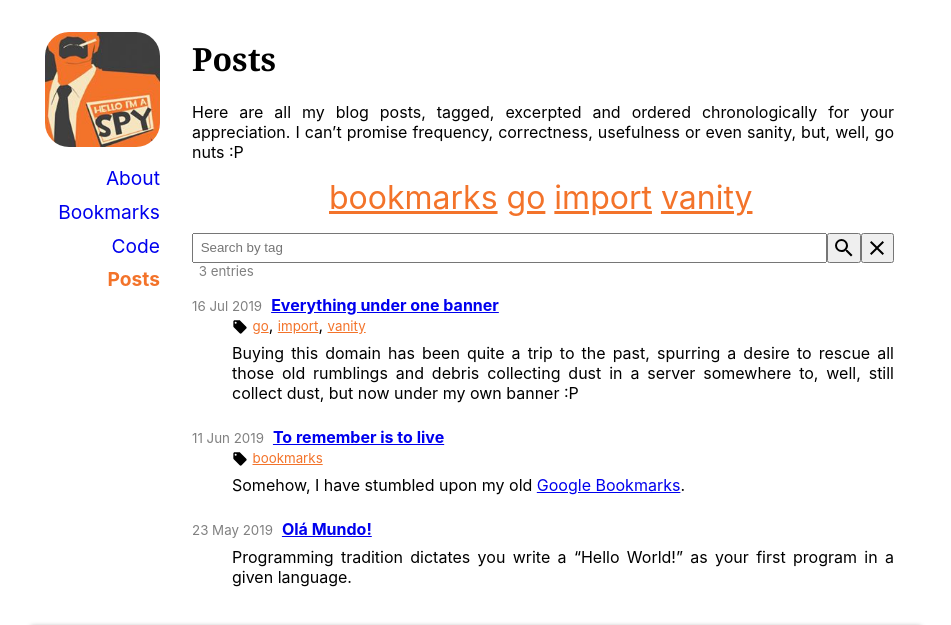
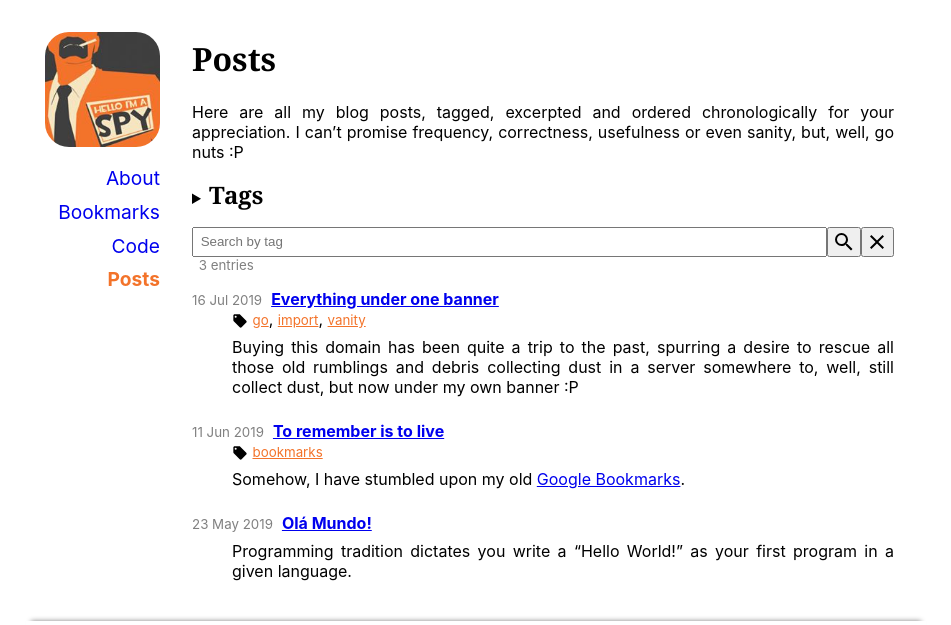
Before and after one commit to hanjos/hanjos.github.io, a Jekyll site: the page built from posts.md, in a window 1280 px wide, cut to the strip 0-625 px from the top of the page. Shown: the whole strip, without its empty margins (164-1115 px from the left). Built offline with Jekyll 4.4.1, drawn with Linux system fonts in a browser that asks for light colours.

Commit message:
Usando <details> para as nuvens de rótulos.

```diff
--- a/_sass/_general.scss
+++ b/_sass/_general.scss
@@ -123,6 +123,16 @@ dl {
   }
 }
 
+details {
+  margin: 1em 0;
+
+  summary {
+    h1, h2, h3, h4, h5, h6 {
+      display: inline;
+    }
+  }
+}
+
 button { /* centering any content within */
   display: flex;
   align-items: center;
--- a/posts.md
+++ b/posts.md
@@ -9,11 +9,14 @@ Here are all my blog posts, tagged, excerpted and ordered chronologically for yo
 
 {% assign sorted_tags = site.tags | sort %}
 {% assign max_count = site.tags | group_by_exp: 'item', 'item[1].size' | map: 'name' | sort | last | times: 1.0 %}
+<details>
+<summary><h2>Tags</h2></summary>
 <p class='tag-cloud'>
 {% for tag in sorted_tags %}
   <a href='#{{ tag[0] }}' class='tag tag-size-{{ tag[1].size | divided_by: max_count | times: 7 | round }}'>{{ tag[0] }}</a>&nbsp;
 {% endfor %}
 </p>
+</details>
 
 {% assign count = site.posts.size %}
 {% include search-widget.html count=count %}
```
Also changed, not shown: bookmarks.md (+3 -0 lines), code.md (+3 -0 lines).
